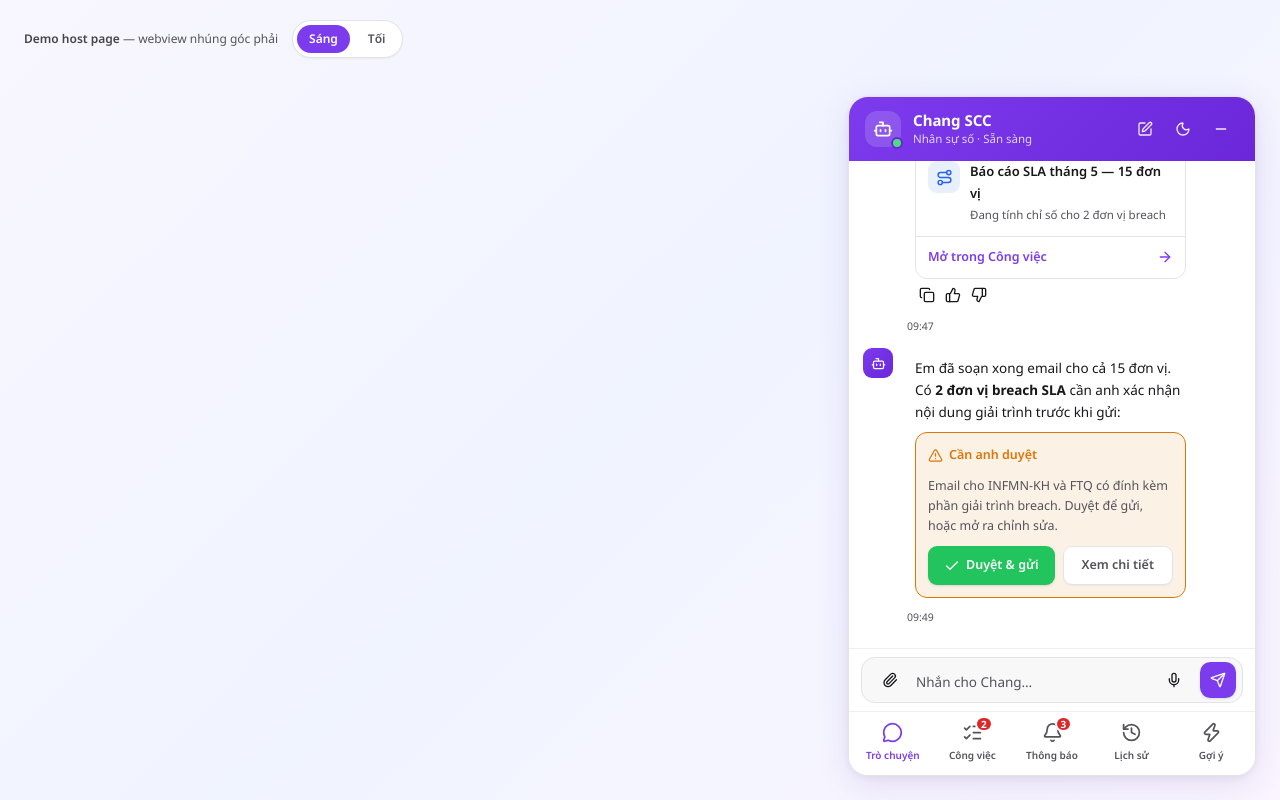
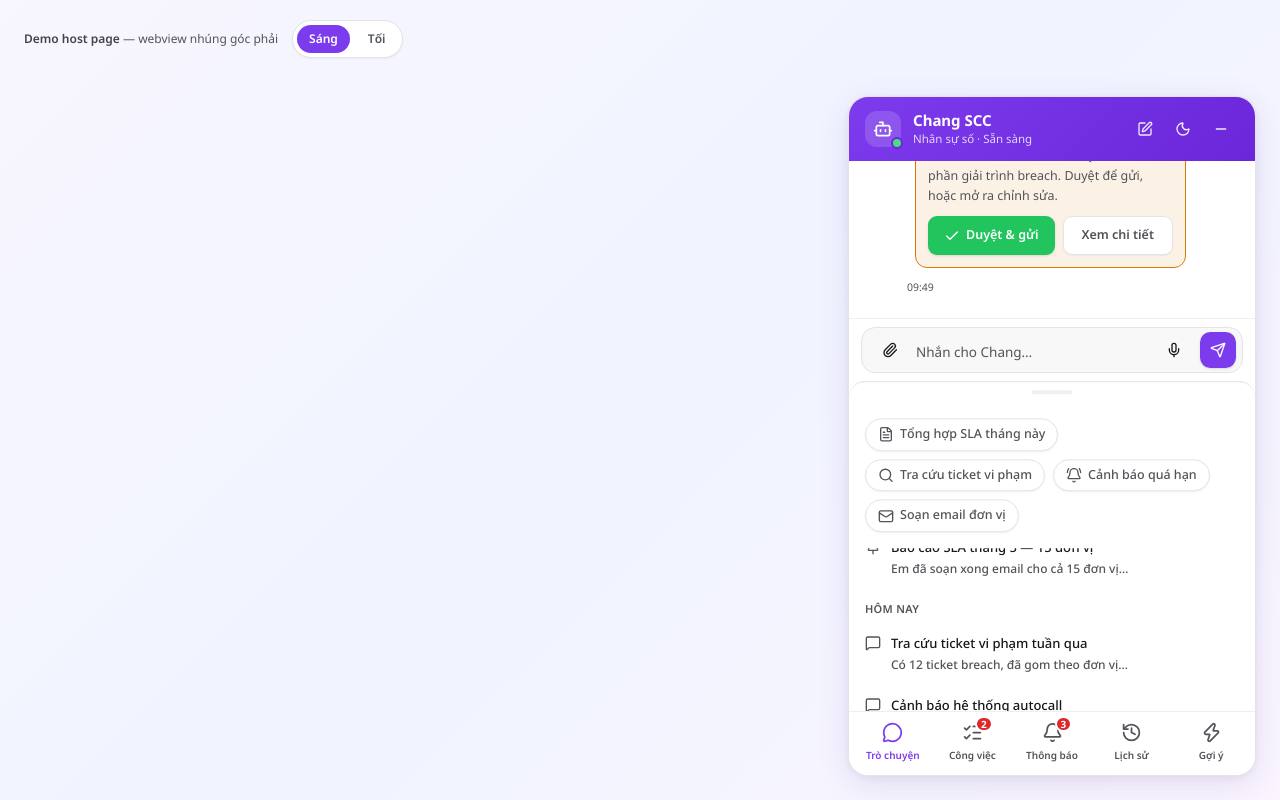
Before and after one commit to buinghiep-ptit/chatbotchangt-ui-v2, a React (Vite) app: page / in a window 1280 px wide. Built offline with nearby package versions, Linux system fonts and the light colour scheme.

Commit message:
feat: wire BottomSheet + dim overlay into ChangWidget for history and quick tabs

```diff
--- a/src/components/ChangWidget.tsx
+++ b/src/components/ChangWidget.tsx
@@ -3,14 +3,17 @@ import { useWidgetStore } from '@/store/useWidgetStore'
 import { Tabs, TabsContent } from '@/components/ui/tabs'
 import { Header } from './Header'
 import { TabBar } from './TabBar'
+import { BottomSheet } from './BottomSheet'
 import { ChatPanel } from './chat/ChatPanel'
+import { HistorySheetContent } from './chat/HistorySheetContent'
+import { QuickSheetContent } from './chat/QuickSheetContent'
 import { TasksPanel } from './tasks/TasksPanel'
 import { TaskDetailPanel } from './tasks/TaskDetailPanel'
 import { NotificationsPanel } from './noti/NotificationsPanel'
 import type { Tab } from '@/types'
 
 export function ChangWidget() {
-  const { minimized, activeTab, currentTaskId, switchTab } = useWidgetStore()
+  const { minimized, activeTab, currentTaskId, switchTab, sheetTab, closeSheet } = useWidgetStore()
   return (
     <div
       className={cn(
@@ -29,15 +32,32 @@ export function ChangWidget() {
         onValueChange={(v) => switchTab(v as Tab)}
         className="relative flex flex-1 flex-col overflow-hidden"
       >
-        <TabsContent value="chat" className="m-0 flex-1 overflow-hidden">
+        <div className="relative flex-1 overflow-hidden">
+          <TabsContent value="chat" className="m-0 h-full overflow-hidden">
             <ChatPanel />
           </TabsContent>
-        <TabsContent value="tasks" className="m-0 flex-1 overflow-hidden">
+          <TabsContent value="tasks" className="m-0 h-full overflow-hidden">
             {currentTaskId ? <TaskDetailPanel /> : <TasksPanel />}
           </TabsContent>
-        <TabsContent value="noti" className="m-0 flex-1 overflow-hidden">
+          <TabsContent value="noti" className="m-0 h-full overflow-hidden">
             <NotificationsPanel />
           </TabsContent>
+
+          {sheetTab && (
+            <div
+              onClick={closeSheet}
+              className="absolute inset-0 z-10 bg-black/30 transition-opacity"
+            />
+          )}
+
+          <BottomSheet open={sheetTab === 'history'}>
+            <HistorySheetContent />
+          </BottomSheet>
+          <BottomSheet open={sheetTab === 'quick'}>
+            <QuickSheetContent />
+          </BottomSheet>
+        </div>
+
         <TabBar />
       </Tabs>
     </div>
```
Lines whose indentation alone changed are shown as unchanged.
